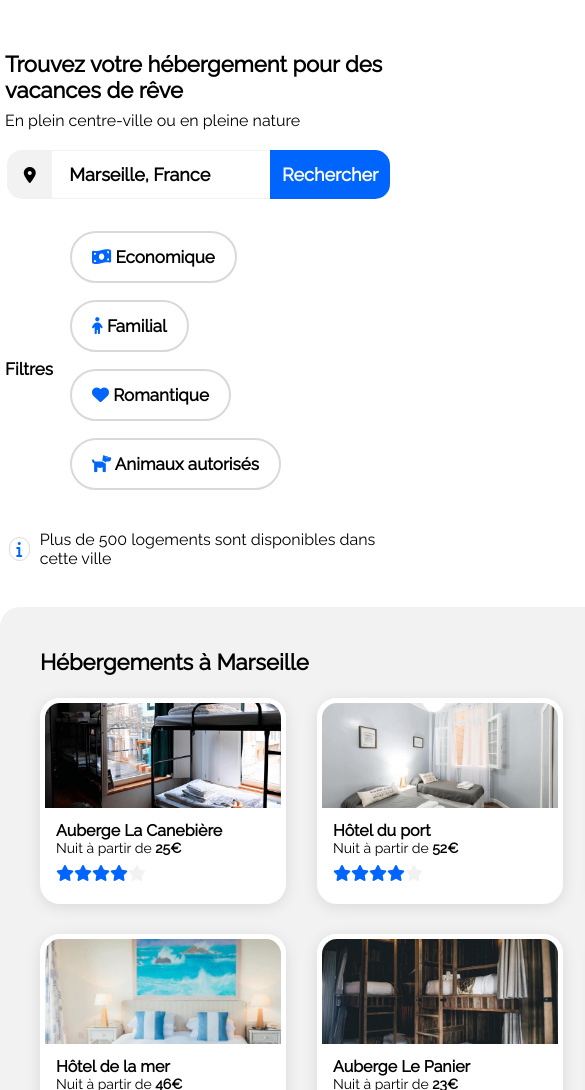
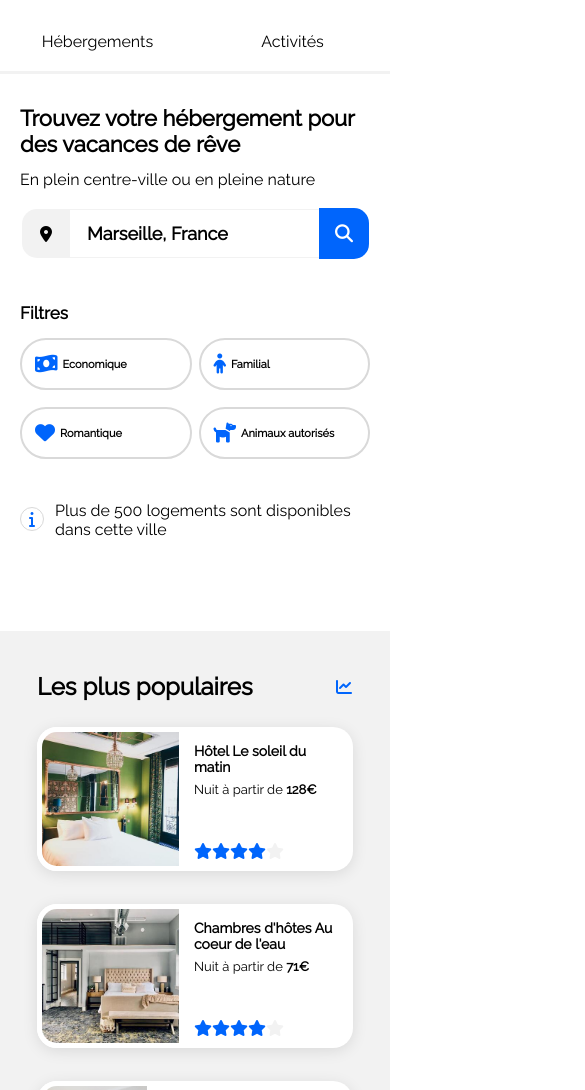
Before and after one commit to Meelowdy/Projet-2-Booki, a plain HTML site: page index.html in a window 390 px wide. Shown: the part 79-1169 px from the top of the page, 585 px wide, since content can reach past the window. Drawn offline with Linux system fonts and the light colour scheme.

Commit message:
fin du responsive tablette et première partie faite sur le mobile

```diff
--- a/css/style.css
+++ b/css/style.css
@@ -75,7 +75,7 @@ h4 {
 }
 
 .localisation,
-.bouton {
+.bouton_search {
     border: none;
     outline: none;
 }
@@ -88,7 +88,7 @@ h4 {
     padding: 0px 0px 0px 17px;
 }
 
-.bouton {
+.bouton_search {
     border-radius: 0px 15px 15px 0px;
     background-color: #0065FC;
     color: white;
@@ -97,6 +97,17 @@ h4 {
     height: 49px;
     font-size: 18px;
     padding: 0px;
+}
+
+.recherche {
+    height: 49px;
+    display: flex;
+    align-items: center;
+    justify-content: center;
+}
+
+#loupe {
+    display: none;
 }
 
 .group_filter {
@@ -115,7 +126,6 @@ h4 {
 .group_button_filter {
     display: flex;
     flex-direction: row;
-    flex-wrap: wrap;
 }
 
 .group_filter a {
@@ -218,12 +228,16 @@ h4 {
     display: flex;
     flex-direction: column;
     flex-wrap: wrap;
-    margin: 8px 0px 12px 16px;
+    margin: 8px 0px 0px 16px;
 }
 
 .stars {
     display: flex;
     margin: 9px 1px 11px 0px;
+}
+
+.fa_star {
+    font-size: 12px;
 }
 
 .blue_star {
@@ -286,6 +300,11 @@ h4 {
 .info_card_popular {
     width: 169px;
     height: 144px;
+    margin-left: 15px;
+    display: flex;
+    flex-direction: column;
+    justify-content: space-between;
+    padding-block: 16px 12px;
 }
 
 .lien_no_color_2 {
@@ -317,14 +336,12 @@ h4 {
 .text_card_popular {
     display: flex;
     flex-direction: column;
-    margin-left: 15px;
 }
 
 .name_of_location_popular {
     font-size: 16px;
     font-weight: 900;
     width: 169px;
-    margin: 16px 22px 7px 0px;
 }
 
 .price_location_popular {
@@ -333,7 +350,6 @@ h4 {
 
 .stars_popular {
     display: flex;
-    margin: 44px 0px 12px 15px;
 }
 
 .title_activites {
@@ -426,13 +442,21 @@ h4 {
         margin-right: 17px;
     }
 
+    .group_button_filter {
+        justify-content: space-between;
+        width: 100%;
+    }
+
     .button_filter {
-        margin-right: 22px;
-        margin-bottom: 17px;
+        margin-right: 0;
     }
 
     .information {
         margin-top: 23px;
+    }
+
+    .card_hebergements {
+        width: 100%;
     }
 
     .hebergement_most_popular {
@@ -450,17 +474,231 @@ h4 {
         display: flex;
 
     }
+
     .little_card_popular {
-        width: 252px;
+        width: 31.4%;
+        margin-right: 23px;
     }
+
+    .little_card_popular:last-child {
+        margin-right: 0;
+    }
+
     .img_most_popular {
         width: 106px;
     }
+
+    .info_card_popular {
+        width: auto;
+        margin-left: 10px;
+    }
+
     .text_card_popular {
+        display: flex;
         flex-wrap: wrap;
+    }
+
+    .name_of_location_popular {
+        font-size: 14px;
+        width: 100px;
+        margin-bottom: 7px;
+    }
+
+    .price_location_popular {
+        font-size: 13px;
+    }
+
+    .title_activites {
+        margin: 70px 0 34px 25.5px;
+
+    }
+
+    .card_activites {
+        width: 50%;
+        height: 267px;
+        margin-right: 6.512%;
+    }
+
+    .card_activites:last-child {
+        margin-right: 0;
+    }
+
+    .img_card_activites {
+        width: 100%;
+        height: 211px;
+        margin-bottom: 0;
+        display: block;
+    }
+
+    .names_activites {
+        display: flex;
+        height: 56px;
+        align-items: center;
+        margin: 0 0 0 19px;
+    }
+
+    .card_footer {
+        margin-top: 69px;
+        justify-content: space-between;
     }
 }
 
 
 /* mobile */
-@media only screen and (max-width: 767px) {}
+@media only screen and (max-width: 767px) {
+    header {
+        flex-direction: column;
+        justify-content: center;
+        align-items: center;
+    }
+
+    .logo {
+        margin-left: 0;
+    }
+
+    nav {
+        display: flex;
+        width: 100%;
+    }
+
+    .lien_navbar {
+        padding-bottom: 23px;
+        width: 50%;
+        border-bottom: #F2F2F2 3px solid;
+        padding-bottom: 20px;
+    }
+
+    .lien_navbar:hover {
+        border-bottom: #0065FC 3px solid;
+        padding-bottom: 20px;
+        padding-top: 48px;
+        border-top: none;
+        display: flex;
+        justify-content: center;
+    }
+
+    .searchbar_filtre {
+        margin-top: 0;
+        margin-inline: 20px;
+    }
+
+    .searchbar_filtre h1 {
+        margin-top: 31px;
+    }
+
+    .searchbar_filtre p {
+        margin-top: 13px;
+    }
+
+    .search {
+        margin-inline: 2px;
+    }
+
+    .fa-location-dot {
+        padding-inline: 18px;
+    }
+
+    .localisation {
+        width: 100%;
+    }
+
+    .bouton_search {
+        width: 49px;
+        height: 49px;
+    }
+
+    #recherche {
+        display: none;
+    }
+
+    #loupe {
+        display: initial;
+        padding: 16px;
+    }
+
+    .group_filter {
+        width: 100%;
+        margin: 32px 0 0 0;
+        flex-direction: column;
+        align-items: flex-start
+    }
+    .group_filter a {
+        display: flex;
+        align-items: center;
+    }
+    .title_filter {
+        display: flex;
+        margin-bottom: 15px;
+    }
+
+    .group_button_filter {
+        flex-direction: row;
+        flex-wrap: wrap;
+    }
+
+    .button_filter {
+        font-size: 11px;
+        width: 160px;
+        width: 49%;
+        margin-bottom: 17px;
+        padding-inline: 13px 12px;
+    }
+    .fa-money-bill-wave {
+        font-size: 20px;
+        margin-right: 5px;
+    }
+    .fa-child {
+        font-size: 20px;
+        margin-right: 5px;
+    }
+    .fa-heart {
+        font-size: 20px;
+        margin-right: 5px;
+    }
+    .fa-dog {
+        font-size: 20px;
+        margin-right: 5px;
+    }
+    .information {
+        margin-top: 0;
+    }
+
+    .information p {
+        margin-top: 0;
+        margin-top: 25px;
+    }
+
+    .fa-info {
+        margin: 0;
+    }
+
+    .fa-info {
+        padding: 6px 10px;
+        margin-right: 11px;
+        margin-top: 23px;
+    }
+    .hebergement_most_popular {
+        flex-direction: column-reverse;
+    }
+    .card_most_popular {
+        border-radius: 0;
+    }
+    .group_card_popular {
+        flex-direction: column;
+    }
+    .little_card_popular {
+        width: 100%;
+    }
+    .img_most_popular {
+        width: 46.52%;
+    }
+    .info_card_popular {
+        width: 250px;
+    }
+    .name_of_location_popular {
+        width: 150px;
+    }
+    .card_footer {
+        flex-direction: column;
+    }
+}
--- a/index.html
+++ b/index.html
@@ -26,7 +26,13 @@
             <div class="search">
                 <i class="fa-solid fa-location-dot"></i>
                 <input class="localisation" type="text" placeholder="Localisation" value="Marseille, France">
-                <input class="bouton" type="button" value="Rechercher">
+                <!--
+                <input class="bouton_search" type="button" value="Rechercher">
+                -->
+                <button class="bouton_search">
+                    <span id="recherche">Rechercher</span>
+                    <i class="bouton_search fa-sharp fa-solid fa-magnifying-glass" id="loupe"></i>
+                </button>
             </div>
             <div class="group_filter">
                 <p class="title_filter">Filtres</p>
@@ -250,8 +256,8 @@
                         </a>
                     </div>
                 </div>
-        </div>
-        </aside>
+            </aside>
+            </div>
         <section>
             <div id="activites">
                 <h2 class="title_activites">Activités à Marseille</h2>
```
